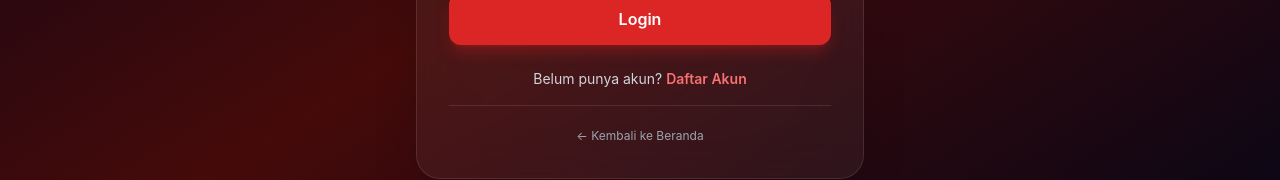
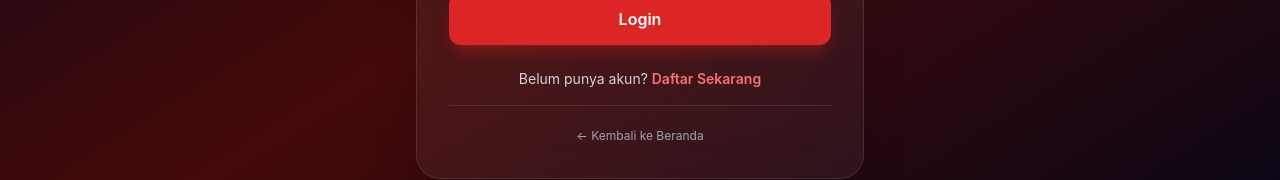
Before and after one commit to ofcdigisphere-labs/tnsmiley, a React (Vite) app in the folder frontend/: page /login in a window 1280 px wide. Shown: the part 493-673 px from the top of the page. Built offline with nearby package versions, Linux system fonts and the light colour scheme; no server answers.

Commit message:
LoginPage.jsx

```diff
--- a/frontend/src/pages/LoginPage.jsx
+++ b/frontend/src/pages/LoginPage.jsx
@@ -106,7 +106,7 @@ const LoginPage = () => {
             <p className="text-sm text-gray-300">
               Belum punya akun?{' '}
               <Link to="https://wa.me/62895412898210" className="text-red-400 hover:text-red-300 font-semibold transition">
-                Daftar Akun
+                Daftar Sekarang
               </Link>
             </p>
           </div>
```
